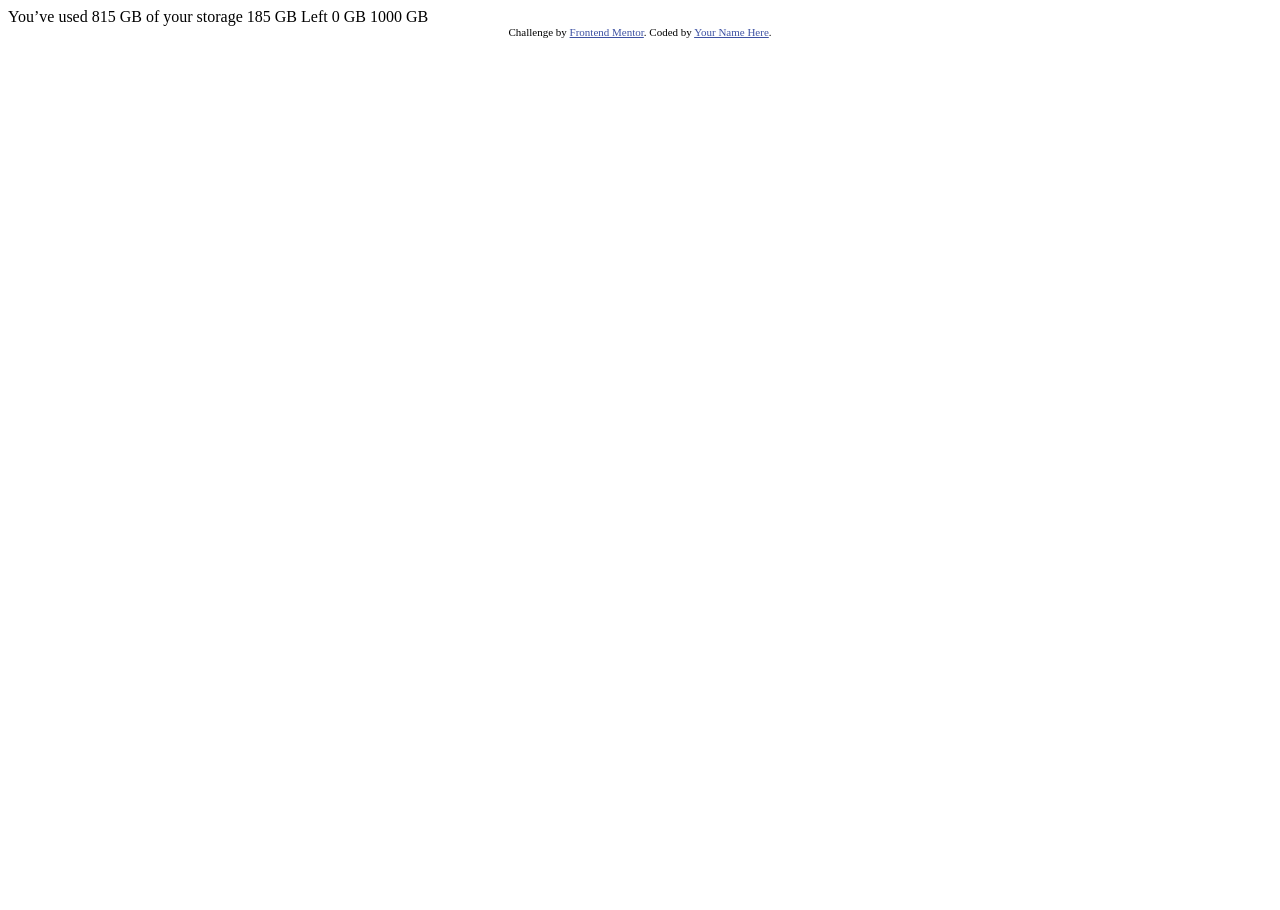
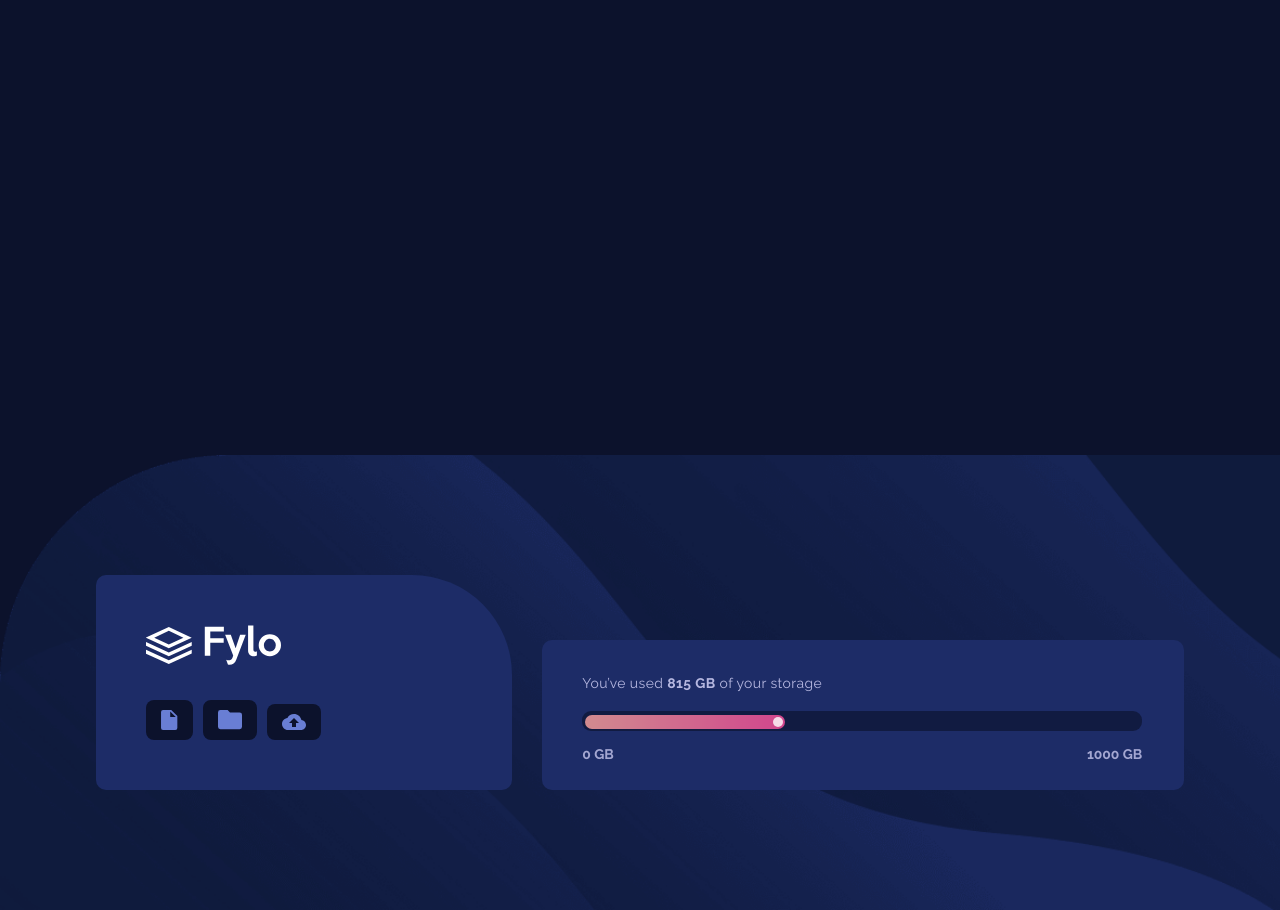
Before and after one commit to Krystal-Melody/data-storage-component, a plain HTML site: page index.html in a window 1280 px wide. Before the commit the page ends 800 px from the top, so only its background shows below. Drawn offline with Linux system fonts and the light colour scheme.

Commit message:
initial commit

```diff
--- a/index.html
+++ b/index.html
@@ -5,27 +5,48 @@
   <meta name="viewport" content="width=device-width, initial-scale=1.0"> <!-- displays site properly based on user's device -->
 
   <link rel="icon" type="image/png" sizes="32x32" href="./images/favicon-32x32.png">
+  <link href="style.css" rel="stylesheet" type="text/css">
+  <link rel="preconnect" href="https://fonts.googleapis.com">
+  <link rel="preconnect" href="https://fonts.gstatic.com" crossorigin>
+  <link href="https://fonts.googleapis.com/css2?family=Raleway:wght@400;700&display=swap" rel="stylesheet">
 
   <title>Frontend Mentor | Fylo data storage component</title>
+  </head>
+<body>
+<div class="background">
+  <div class="container flex-desktop">
+  <div class="menu">
+    <div class="menu__logo">
+      <img src="images/logo.svg">
+    </div>
+    <div class="menu__items">
+      <img src="images/icon-document.svg">
+      <img src="images/icon-folder.svg">
+      <img src="images/icon-upload.svg">
+    </div>
+  </div>
+  <div class="user-stats">
+    <div class="user-data">
+      <p>You’ve used <strong>815 GB</strong> of your storage</p>
 
-  <!-- Feel free to remove these styles or customise in your own stylesheet 👍 -->
-  <style>
-    .attribution { font-size: 11px; text-align: center; }
-    .attribution a { color: hsl(228, 45%, 44%); }
-  </style>
-</head>
-<body>
+      <div class="user-data__limits">
+        <div class="user-data__col">
+        <span>0 GB</span>
+      </div>
 
-  You’ve used 815 GB of your storage
+      <div class="user-data__col">
+        <span>1000 GB</span>
+      </div>
+    </div>
+  </div>
+  <div class="gigs">
+    <span class="gigs__number">185</span>
+    <span class="gigs__text">gb left</span>
+  </div>
+    </div>
+   </div>
+  </div>
 
-  185 GB Left
 
-  0 GB
-  1000 GB
-
-  <div class="attribution">
-    Challenge by <a href="https://www.frontendmentor.io?ref=challenge" target="_blank">Frontend Mentor</a>.
-    Coded by <a href="#">Your Name Here</a>.
-  </div>
 </body>
 </html>
--- a/style.css
+++ b/style.css
@@ -0,0 +1,229 @@
+body {
+    margin: 0;
+}
+
+*, *:before, *:after {
+    box-sizing: border-box;
+}
+
+
+img {
+    max-width: 100%;
+}
+
+
+/*body {
+    background-image: url(images/bg-mobile.png);
+    background-repeat: no-repeat;
+    background-size: cover;
+}*/
+
+
+.container {
+    width: 85%;
+    margin: 0 auto;
+    max-width: 1100px;
+    padding: 120px 0;
+}
+
+
+p,
+span {
+    color: hsl(243, 100%, 93%);
+    font-family: 'Raleway', sans-serif;
+}
+
+p {
+    letter-spacing: .03em;
+}
+span {
+    font-weight: 700;
+}
+
+.menu {
+    background-color: hsl(228, 56%, 26%);
+    padding: 50px 50px;
+    border-radius: 10px;
+    border-top-right-radius: 100px;
+}
+
+.menu__logo {
+    display: flex;
+    justify-content: flex-start;
+    margin-bottom: 35px;
+}
+
+.menu__items {
+    display: flex;
+    gap: 10px;
+    justify-content: flex-start;
+    align-items: baseline;
+}
+
+.menu__items > * {
+    background-color: hsl(229, 57%, 11%);
+    border-radius: 8px;
+    padding: 10px 15px;
+    max-height: 40px;
+    max-width: 80px;
+}
+
+.user-stats {
+    display: flex;
+    align-items: center;
+    justify-content: center;
+    flex-direction: column;
+    margin-top: 20px;
+    background-color: hsl(228, 56%, 26%);
+    border-radius: 10px;
+    padding-top: 120px;
+    padding-bottom: 50px;
+    height: 150px;
+
+}
+
+.user-data p {
+    text-align: center;
+    font-size: .87rem;
+    opacity: .8;
+}
+
+.user-data p::before {
+    position: relative;
+    top: 54px;
+    left: 3px;
+    display: block;
+    content: '';
+    height: 14px;
+    width: 200px;
+    border-radius: 9px;
+    background-image: linear-gradient(to right, hsl(6, 100%, 80%), hsl(335, 100%, 65%));
+    z-index: 1;
+}
+
+.user-data p::after {
+    display: block;
+    content: '';
+    height: 20px;
+    width: 260px;
+    border-radius: 9px;
+    background-color: hsl(229, 57%, 11%);
+    opacity: 80%;
+    margin-top: 20px;
+}
+
+.user-data__limits {
+    display: flex;
+    justify-content: space-between;
+}
+
+.user-data__col span {
+    opacity: .7;
+    font-size: .87rem;
+}
+
+.user-data::after {
+    display: block;
+    position: relative;
+    bottom: 46px;
+    left: 191px;
+    content: '';
+    height: 10px;
+    width: 10px;
+    border-radius: 50%;
+    background-color: #fff;
+    opacity: 80%;
+}
+
+
+.gigs {
+    display: flex;
+    position: relative;
+    bottom: 10px;
+    margin: 0 auto;
+    justify-content: center;
+    align-items: center;
+    background-color: #fff;
+    padding: 1em 1.5em;
+    border-radius: 10px;
+    gap: 10px;
+    width: 11.69em;
+}
+
+.gigs__number {
+    color: black;
+    font-size: 40px;
+}
+
+.gigs__text {
+    color: hsl(229, 7%, 55%);
+    text-transform: uppercase;
+    font-size: .8rem;
+    letter-spacing: .08rem;
+}
+
+@media (min-width: 375px) and (max-width: 1115px) {
+    .menu {
+        max-width: 351.05px;
+    }
+}
+
+@media (min-width: 1115px) {
+
+
+
+body {
+
+    background-color: hsl(229, 57%, 11%);
+
+
+}
+
+.background {
+
+    background-image: url(images/bg-desktop.png);
+    background-repeat: no-repeat;
+    background-size: cover;
+    transform: translateY(100%);
+    height: 100%;
+}
+
+ .flex-desktop {
+    display: flex;
+    gap: 30px;
+    align-items: flex-end;
+ }
+
+
+.menu {
+    flex-grow: 1;
+}
+ .user-stats {
+    align-items: flex-start;
+    flex-grow: 2;
+    flex-shrink: 0;
+    padding-top: 40px;
+    padding-left: 40px;
+    padding-right: 40px;
+    max-width: 641.75px;
+ }
+
+ .user-data p {
+    text-align: left;
+
+}
+ .user-data p::after {
+    display: block;
+    content: '';
+    height: 20px;
+    width: 560px;
+    border-radius: 9px;
+    background-color: hsl(229, 57%, 11%);
+    opacity: 80%;
+    margin-top: 20px;
+}
+
+ .gigs {
+    display: none;
+ }
+}
```
